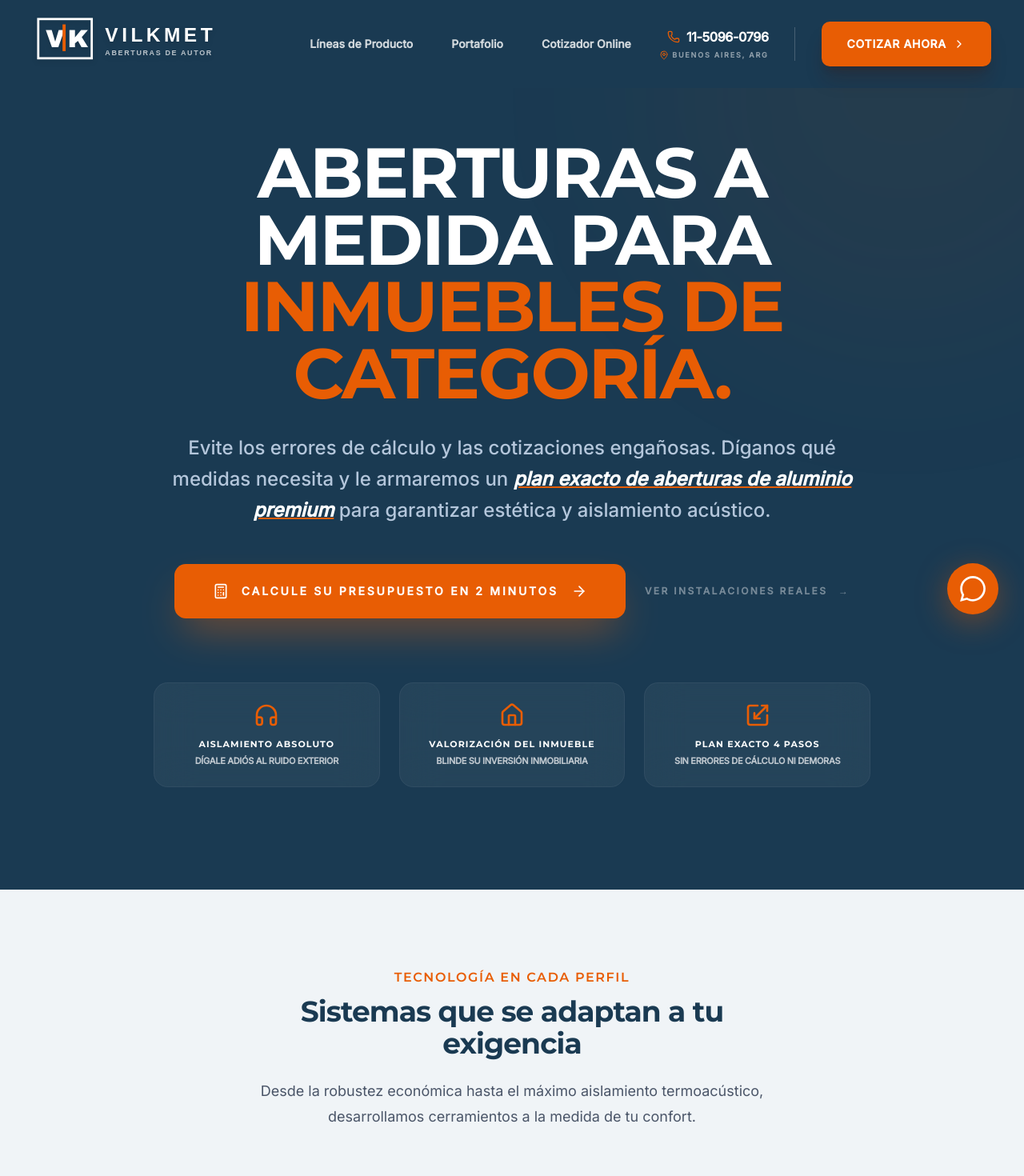
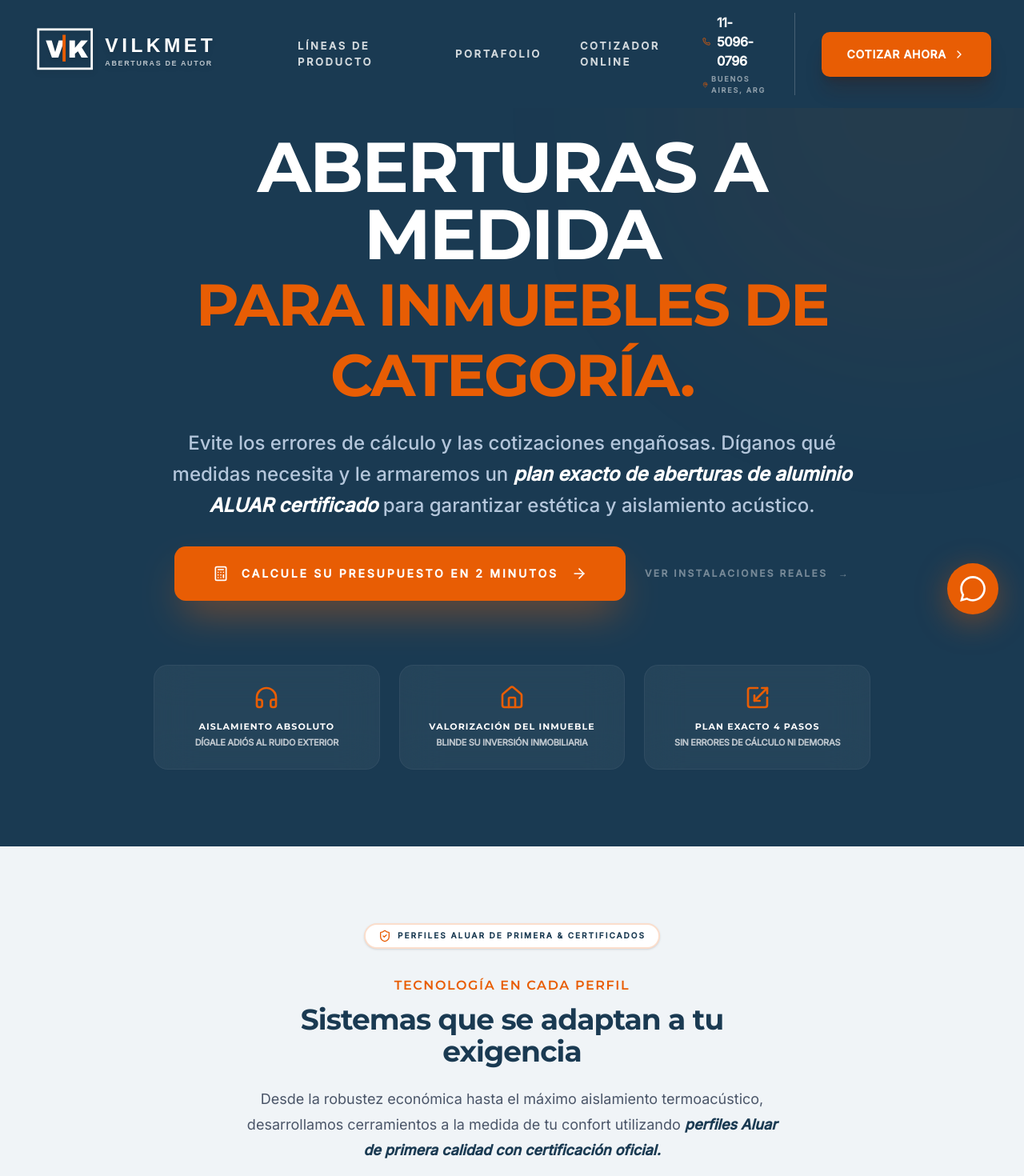
Before and after one commit to Wilson-Kickbush/vilkmet-app, a Next.js app: page / in a window 1280 px wide. Shown: the top 1470 px of the page at 80% size. Built offline with nearby package versions, Linux system fonts and the light colour scheme.

Commit message:
feat: added ALUAR certified quality seals strategically on Hero and Education sections

```diff
--- a/src/components/cotizador/CotizadorDynamic.tsx
+++ b/src/components/cotizador/CotizadorDynamic.tsx
@@ -168,8 +168,8 @@ export function CotizadorDynamic() {
                 <h3 className="text-[11px] font-black uppercase tracking-widest text-[#1A3A52]/80">Configuración Arquitectónica</h3>
               </div>
 
-              <div className="flex-1 flex flex-col justify-center py-6">
-                <div className="relative group/sim scale-110 md:scale-125 transition-transform duration-1000">
+              <div className="flex-1 flex flex-col justify-center py-2">
+                <div className="relative group/sim scale-140 md:scale-[1.7] transition-transform duration-1000 origin-center">
                    <SimuladorVisual
                     tipologia={formData.tipologia as "corrediza" | "abrir" | "fijo"}
                     ancho={Number(formData.ancho)}
--- a/src/components/landing/EducationSection.tsx
+++ b/src/components/landing/EducationSection.tsx
@@ -33,12 +33,16 @@ export function EducationSection() {
     <section id="lineas" className="py-24 bg-secondary">
       <div className="mx-auto max-w-7xl px-6 lg:px-8">
         <div className="mx-auto max-w-2xl lg:text-center">
+          <div className="inline-flex items-center gap-2 px-4 py-1.5 rounded-full bg-white border-2 border-accent/20 mb-8 shadow-sm">
+            <ShieldCheck className="h-4 w-4 text-accent" />
+            <span className="text-[10px] font-black uppercase tracking-[0.2em] text-primary">Perfiles ALUAR de Primera & Certificados</span>
+          </div>
           <h2 className="text-base font-semibold leading-7 text-accent tracking-widest uppercase">Tecnología en cada perfil</h2>
           <p className="mt-2 text-3xl font-bold tracking-tight text-primary sm:text-4xl font-heading">
             Sistemas que se adaptan a tu exigencia
           </p>
           <p className="mt-6 text-lg leading-8 text-muted-foreground">
-            Desde la robustez económica hasta el máximo aislamiento termoacústico, desarrollamos cerramientos a la medida de tu confort.
+            Desde la robustez económica hasta el máximo aislamiento termoacústico, desarrollamos cerramientos a la medida de tu confort utilizando <span className="text-primary font-bold italic">perfiles Aluar de primera calidad con certificación oficial.</span>
           </p>
         </div>
         <div className="mx-auto mt-16 max-w-2xl sm:mt-20 lg:mt-24 lg:max-w-none">
--- a/src/components/landing/HeroSection.tsx
+++ b/src/components/landing/HeroSection.tsx
@@ -26,7 +26,7 @@ export function HeroSection() {
   };
 
   return (
-    <section className="relative min-h-[85vh] flex items-center overflow-hidden bg-[#1A3A52] pt-12 pb-20 sm:pt-16 sm:pb-32">
+    <section className="relative min-h-[80vh] flex items-center overflow-hidden bg-[#1A3A52] pt-4 pb-16 sm:pt-8 sm:pb-24">
       {/* Background Architectural Effects */}
       <div className="absolute inset-x-0 -top-40 -z-10 transform-gpu overflow-hidden blur-3xl sm:-top-80">
         <div
@@ -46,17 +46,17 @@ export function HeroSection() {
           className="mx-auto max-w-5xl text-center"
         >
           {/* Headline Monumental y Directo */}
-          <motion.h1 variants={itemVariants} className="text-5xl font-heading font-black text-white sm:text-[5.5rem] tracking-tight leading-[0.95] mb-8 uppercase">
-            ABERTURAS A MEDIDA PARA <br />
-            <span className="text-[#E85D04]">INMUEBLES DE CATEGORÍA.</span>
+          <motion.h1 variants={itemVariants} className="text-5xl font-heading font-black text-white sm:text-[5.5rem] tracking-tight leading-[0.95] mb-6 uppercase">
+            ABERTURAS A MEDIDA <br />
+            <span className="text-[#E85D04] text-4xl sm:text-[4.6rem]">PARA INMUEBLES DE CATEGORÍA.</span>
           </motion.h1>
 
           {/* Subheader: Autoridad Técnica */}
-          <motion.p variants={itemVariants} className="mt-8 text-xl sm:text-2xl leading-relaxed text-blue-100/80 max-w-4xl mx-auto font-medium">
-             Evite los errores de cálculo y las cotizaciones engañosas. Díganos qué medidas necesita y le armaremos un <span className="text-white font-black italic underline decoration-[#E85D04] decoration-2">plan exacto de aberturas de aluminio premium</span> para garantizar estética y aislamiento acústico.
+          <motion.p variants={itemVariants} className="mt-6 text-xl sm:text-2xl leading-relaxed text-blue-100/80 max-w-4xl mx-auto font-medium">
+             Evite los errores de cálculo y las cotizaciones engañosas. Díganos qué medidas necesita y le armaremos un <span className="text-white font-black italic">plan exacto de aberturas de aluminio ALUAR certificado</span> para garantizar estética y aislamiento acústico.
           </motion.p>
 
-          <motion.div variants={itemVariants} className="mt-12 flex flex-col sm:flex-row items-center justify-center gap-6">
+          <motion.div variants={itemVariants} className="mt-8 flex flex-col sm:flex-row items-center justify-center gap-6">
               <Link
                 href="/#sistema-cotizador"
                 className="group relative flex items-center justify-center gap-4 bg-[#E85D04] hover:bg-[#F96D0C] text-white px-8 sm:px-12 py-6 rounded-2xl font-black uppercase text-xs sm:text-sm tracking-[0.2em] transition-all duration-300 shadow-2xl shadow-orange-500/40 hover:-translate-y-1 active:scale-95"
--- a/src/components/layout/Navbar.tsx
+++ b/src/components/layout/Navbar.tsx
@@ -70,7 +70,7 @@ export function Navbar() {
                 <Link
                   key={link.name}
                   href={link.href}
-                  className="relative px-5 py-2 text-sm font-bold text-white/80 hover:text-white transition-colors group"
+                  className="relative px-5 py-2 text-[13px] font-black uppercase tracking-[0.2em] text-white/80 hover:text-white transition-colors group"
                 >
                   {link.name}
                   <span className="absolute bottom-0 left-5 right-5 h-0.5 bg-[#E85D04] scale-x-0 group-hover:scale-x-100 transition-transform duration-300 origin-left" />
```
